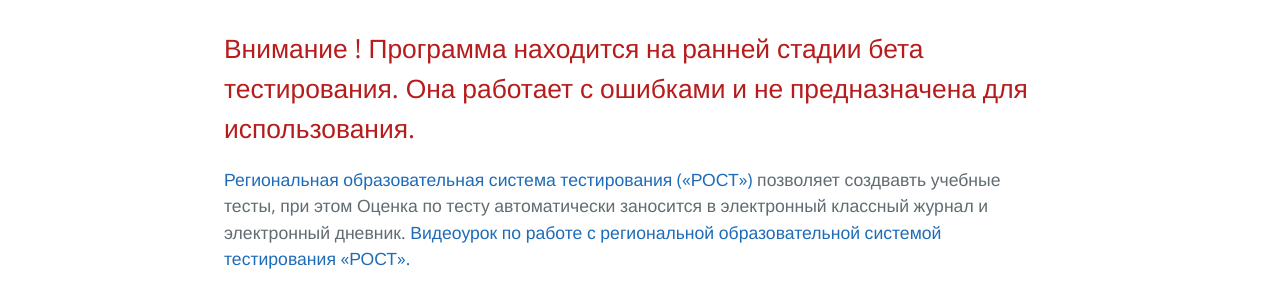
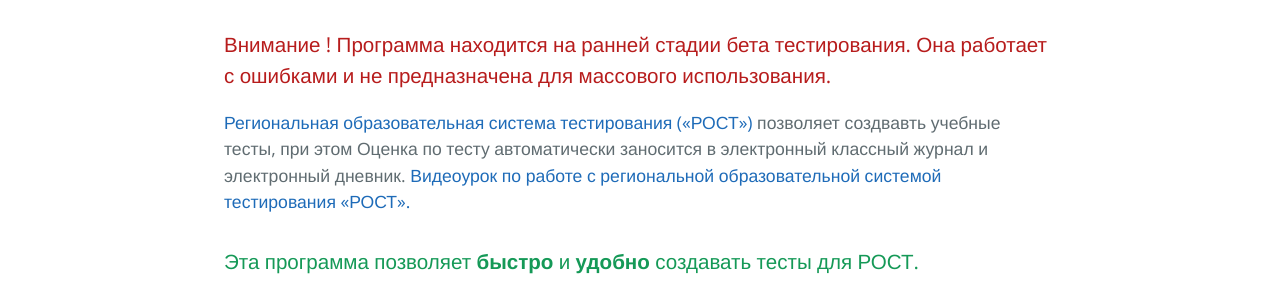
Before and after one commit to popovanton0/POCT_new, a plain HTML site: page index.html in a window 1280 px wide. Shown: the part 470-762 px from the top of the page. Drawn offline with nearby package versions, Linux system fonts and the light colour scheme.

Commit message:
Update index.html

```diff
--- a/index.html
+++ b/index.html
@@ -20,8 +20,8 @@
     <section class="main-content">
       <h1>
 <a id="poct-pre_αlfa" class="anchor" href="#poct-pre_%CE%B1lfa" aria-hidden="true"><span aria-hidden="true" class="octicon octicon-link"></span></a>POCT βeta</h1>
-      <h2>
-<a id="poct-pre_αlfa" class="anchor" href="#poct-pre_%CE%B1lfa" aria-hidden="true"><span aria-hidden="true" class="octicon octicon-link"></span></a><font color = "b71c1c">Внимание ! Программа находится на ранней стадии бета тестирования. Она работает с ошибками и не предназначена для  использования.</font></h2>
+      <h3>
+<a id="poct-pre_αlfa" class="anchor" href="#poct-pre_%CE%B1lfa" aria-hidden="true"><span aria-hidden="true" class="octicon octicon-link"></span></a><font color = "b71c1c">Внимание ! Программа находится на ранней стадии бета тестирования. Она работает с ошибками и не предназначена для массового использования.</font></h3>
 <p><a href="http://www.ir-tech.ru/?products=rost">Региональная образовательная система тестирования («РОСТ»)</a> позволяет создвавть учебные тесты,
 при этом Оценка по тесту автоматически заносится в электронный классный журнал и электронный дневник.
 <a href="https://drive.google.com/file/d/0B9Ne8mwSPZxYYUx0ZXdnR1RBZEE/view?usp=sharing">Видеоурок по работе с региональной образовательной системой тестирования «РОСТ».</a></p>
```
